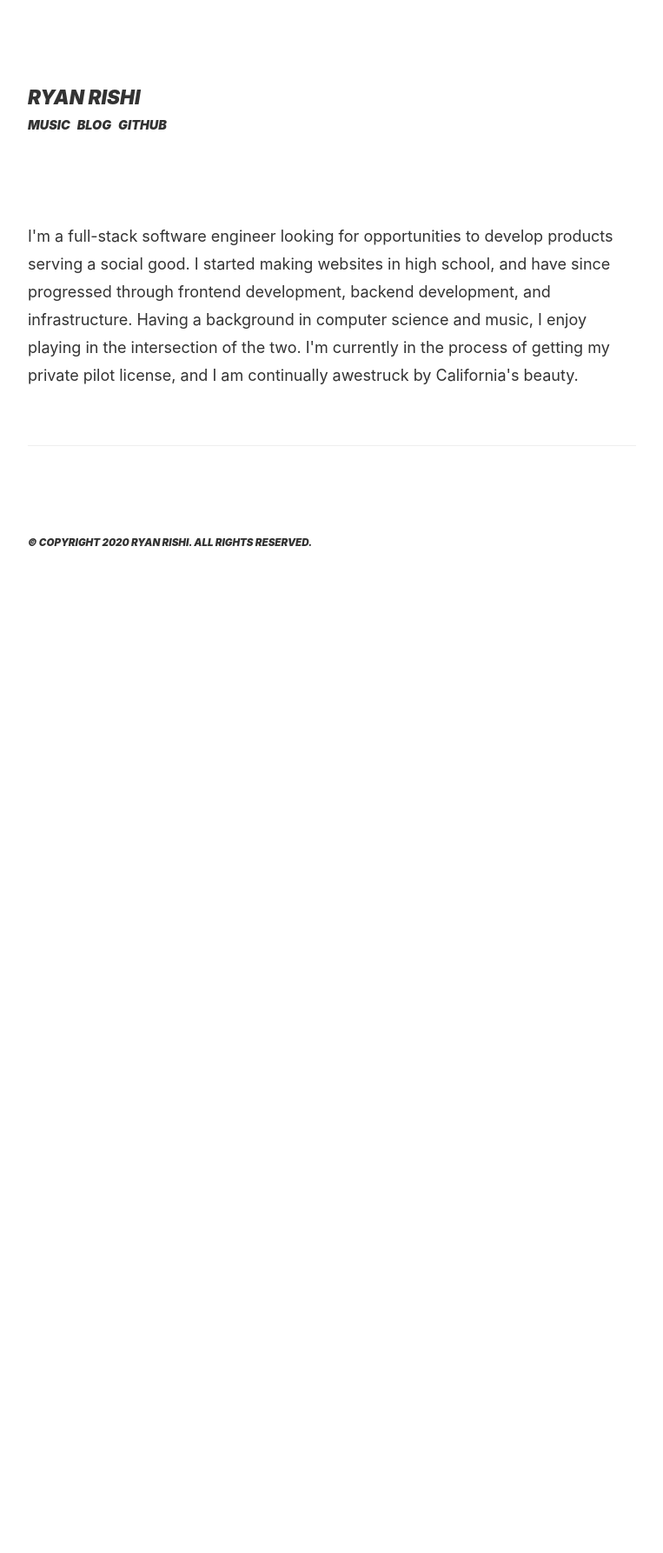
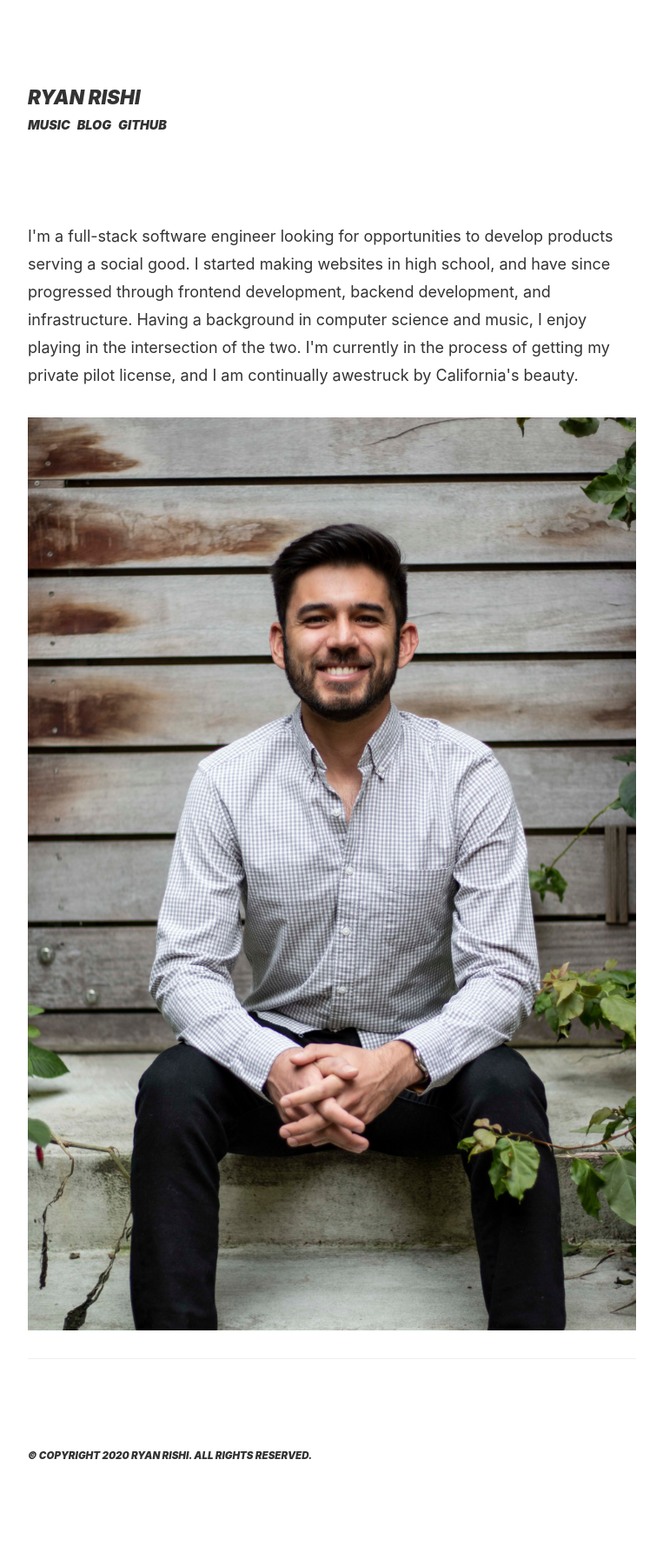
Before and after one commit to ryanrishi/ryanrishi.com, a Jekyll site: the page built from index.html, in a window 1280 px wide. Shown: the whole page at 87% size, without its empty margins (258-1021 px from the left). Built offline with Jekyll 4.4.1, drawn with Linux system fonts in a browser that asks for light colours; before the commit the page ends 900 px from its top, so only the background shows below that.

Commit message:
Add headshot (sitting) (#39)

```diff
--- a/index.html
+++ b/index.html
@@ -8,3 +8,5 @@
   Having a background in computer science and music, I enjoy playing in the intersection of the two.
   I'm currently in the process of getting my private pilot license, and I am continually awestruck by California's beauty.
 </p>
+
+<img src="/assets/img/ryan-sitting.jpg" alt="Ryan Rishi">
```
Also changed, not shown: Gemfile.lock, assets/img/ryan-sitting.jpg (added).
